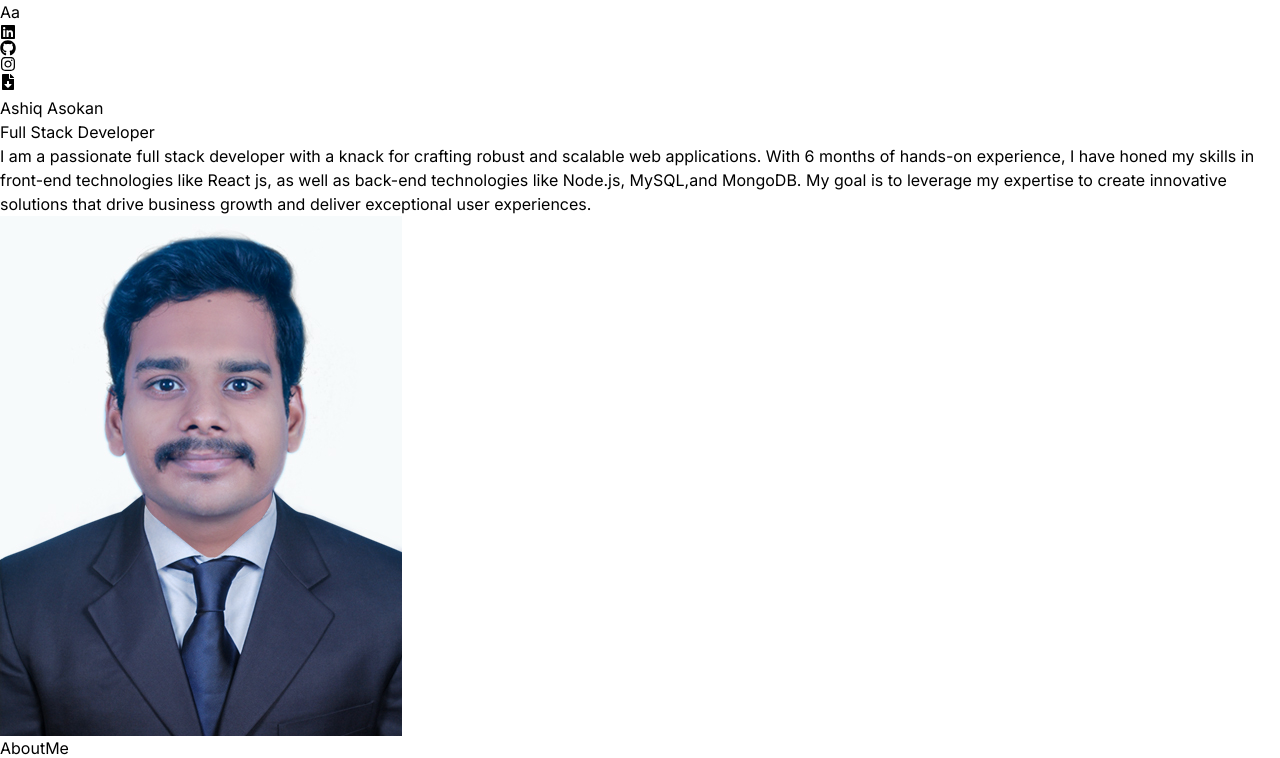
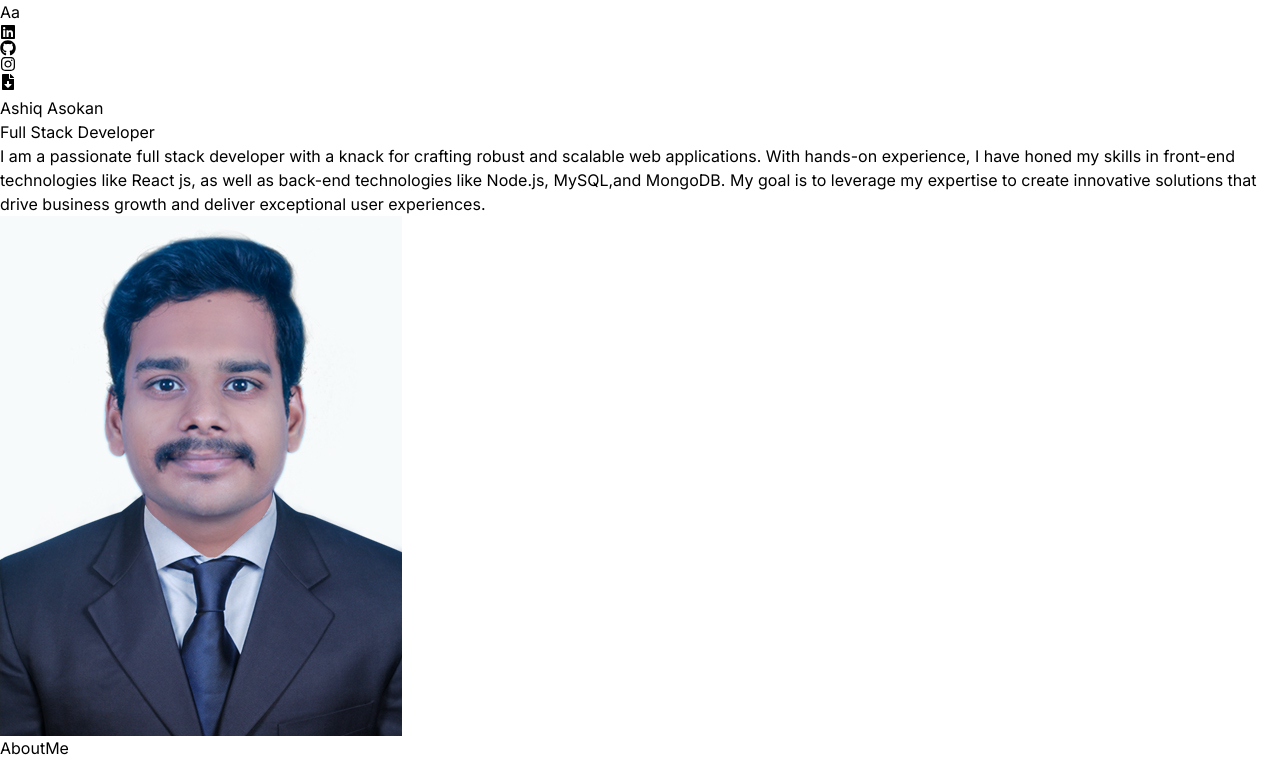
Before and after one commit to AshiqAshokan/react-portfolio-Ashiq, a React (Vite) app: page / in a window 1280 px wide. Shown: the top 758 px of the page. Built offline with nearby package versions, Linux system fonts and the light colour scheme.

Commit message:
hero.jsx

```diff
--- a/src/constants/index.js
+++ b/src/constants/index.js
@@ -3,7 +3,7 @@
 import project3 from "../assets/projects/project-3.jpg";
 import project4 from "../assets/projects/project-4.jpg";
 
-export const HERO_CONTENT = `I am a passionate full stack developer with a knack for crafting robust and scalable web applications. With 6 months of hands-on experience, I have honed my skills in front-end technologies like React js, as well as back-end technologies like Node.js, MySQL,and MongoDB. My goal is to leverage my expertise to create innovative solutions that drive business growth and deliver exceptional user experiences.`;
+export const HERO_CONTENT = `I am a passionate full stack developer with a knack for crafting robust and scalable web applications. With hands-on experience, I have honed my skills in front-end technologies like React js, as well as back-end technologies like Node.js, MySQL,and MongoDB. My goal is to leverage my expertise to create innovative solutions that drive business growth and deliver exceptional user experiences.`;
 
 export const ABOUT_TEXT = `I am a dedicated and versatile full stack developer with a passion for creating efficient and user-friendly web applications. With professional experience, I have worked with a variety of technologies, including React,Node.js, MySQL and MongoDB. My journey in web development began with a deep curiosity for how things work, and it has evolved into a career where I continuously strive to learn and adapt to new challenges. I thrive in collaborative environments and enjoy solving complex problems to deliver high-quality solutions. Outside of coding, I enjoy staying active, exploring new technologies, and contributing to open-source projects.`;
 
```
